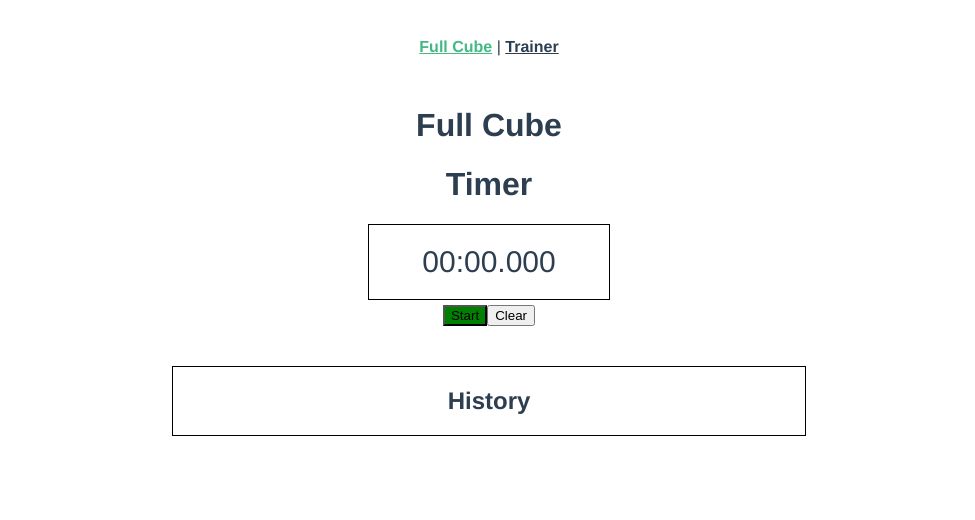
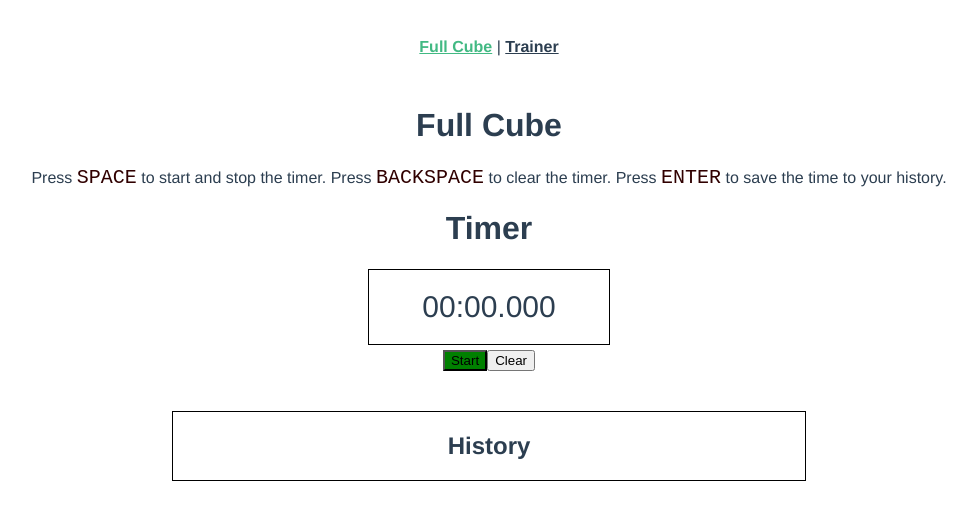
Before and after one commit to lernest/rubiks-timer, a Vue app: page / in a window 1280 px wide. Shown: the top 520 px of the page, without its empty margins (151-1126 px from the left). Built offline with nearby package versions, Linux system fonts and the light colour scheme.

Commit message:
instructions

```diff
--- a/src/views/FullCube.vue
+++ b/src/views/FullCube.vue
@@ -1,6 +1,10 @@
 <template>
     <div>
         <h1>Full Cube</h1>
+        <p>Press <span>SPACE</span> to start and stop the timer.
+            Press <span>BACKSPACE</span> to clear the timer.
+            Press <span>ENTER</span> to save the time to your history.
+        </p>
         <Timer />
     </div>
 </template>
@@ -16,5 +20,9 @@ export default {
 </script>
 
 <style>
-
+    span{
+        font-size: 20px;
+        font-family: monospace;
+        color: rgb(48, 0, 0)
+    }
 </style>
```
